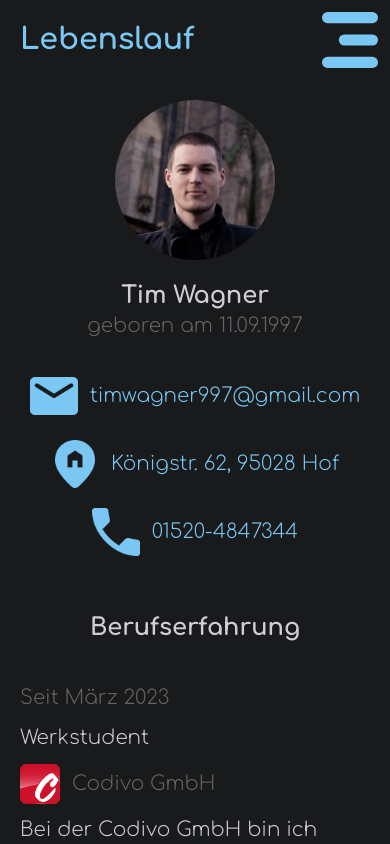
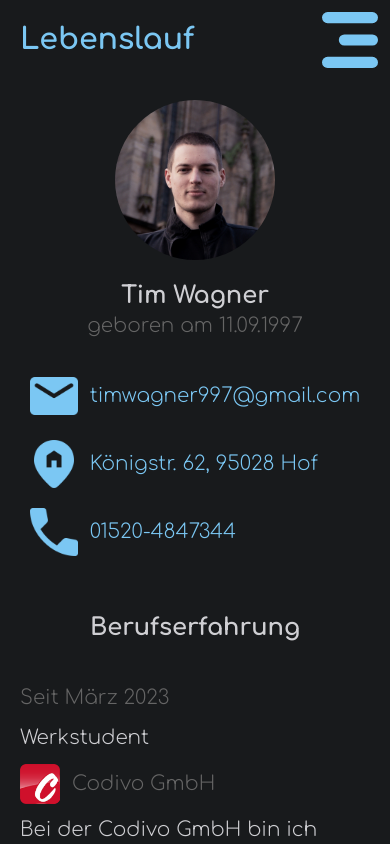
Before and after one commit to tim-w97/MyProfilePage, a React (Create React App) app: page /lebenslauf in a window 390 px wide. Shown: the top 844 px of the page. Built offline with nearby package versions, Linux system fonts and the light colour scheme.

Commit message:
always left align contact information on cv page

```diff
--- a/src/widgets/Profile.js
+++ b/src/widgets/Profile.js
@@ -23,7 +23,7 @@
             <p className="text-tim-gray">geboren am 11.09.1997</p>
           </div>
           {/*Links*/}
-          <div className="flex flex-col gap-5 items-center sm:items-start">
+          <div className="flex flex-col gap-5 items-start">
             <SendEmailLink className='flex min-[350px]:flex-row flex-col gap-3 items-center'>
               <img className='w-12 aspect-square object-contain' src={mailIcon} alt='mail icon'/>
               <p className='text-tim-light-blue'>timwagner997@gmail.com</p>
```
